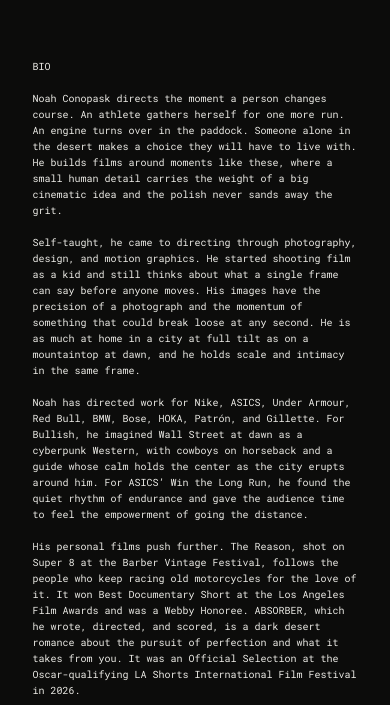
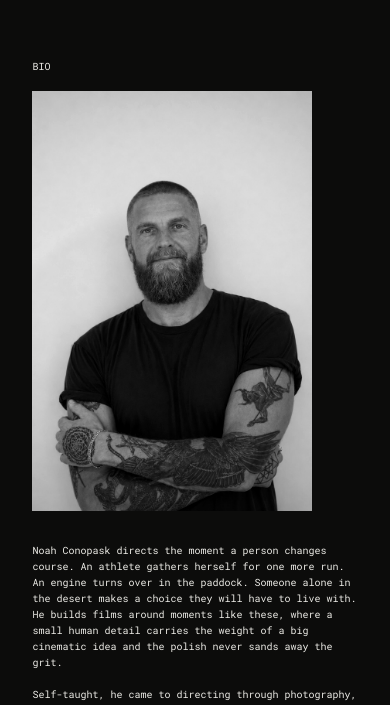
Before and after one commit to noahconopask-atlas/noah-tv-preview, a plain HTML site: page index.html in a window 390 px wide. Both pictures are taken after a click on the link "NOAH CONOPASK". Shown: the part 62-767 px from the top of the page. Drawn offline with Linux system fonts and the light colour scheme.

Commit message:
Add black-and-white portrait beside bio with mobile stacking

```diff
--- a/index.html
+++ b/index.html
@@ -122,6 +122,11 @@ footer .credit{display:flex;align-items:center;gap:1.2ch}
 footer .credit img{display:block;height:.85em;width:auto;opacity:.62;transition:opacity .2s}
 footer .credit:hover img{opacity:1}
 @media (prefers-reduced-motion:reduce){.reel iframe{transition:none}}
+#about .bio-layout{display:grid;grid-template-columns:minmax(180px,252px) minmax(0,560px);gap:16px clamp(32px,5vw,72px);align-items:start}
+#about .bio-portrait{display:flex;flex-direction:column;gap:16px}
+#about .bio-portrait img{width:100%;height:auto;filter:grayscale(1) contrast(1.05);background:var(--well)}
+#about .bio-copy{min-width:0;display:flex;flex-direction:column;gap:1.6em}
+@media(max-width:760px){#about .bio-layout{grid-template-columns:minmax(0,560px);gap:32px}#about .bio-portrait{max-width:280px}}
 </style>
 </head>
 <body>
@@ -200,9 +205,12 @@ footer .credit:hover img{opacity:1}
 </main>
 
 <main id="about" class="view page">
-<section class="row" style="gap:16px 112px" aria-label="Bio">
-<p style="flex:0 0 140px">BIO</p>
-<div style="flex:0 1 560px;min-width:0;display:flex;flex-direction:column;gap:1.6em">
+<section class="bio-layout" aria-label="Bio">
+<div class="bio-portrait">
+<p>BIO</p>
+<img src="img/noah-conopask-portrait.jpeg" alt="Portrait of Noah Conopask" width="724" height="1086" loading="lazy" decoding="async">
+</div>
+<div class="bio-copy">
 <p>Noah Conopask directs the moment a person changes course. An athlete gathers herself for one more run. An engine turns over in the paddock. Someone alone in the desert makes a choice they will have to live with. He builds films around moments like these, where a small human detail carries the weight of a big cinematic idea and the polish never sands away the grit.</p>
 <p>Self-taught, he came to directing through photography, design, and motion graphics. He started shooting film as a kid and still thinks about what a single frame can say before anyone moves. His images have the precision of a photograph and the momentum of something that could break loose at any second. He is as much at home in a city at full tilt as on a mountaintop at dawn, and he holds scale and intimacy in the same frame.</p>
 <p>Noah has directed work for Nike, ASICS, Under Armour, Red Bull, BMW, Bose, HOKA, Patrón, and Gillette. For Bullish, he imagined Wall Street at dawn as a cyberpunk Western, with cowboys on horseback and a guide whose calm holds the center as the city erupts around him. For ASICS’ Win the Long Run, he found the quiet rhythm of endurance and gave the audience time to feel the empowerment of going the distance.</p>
```
